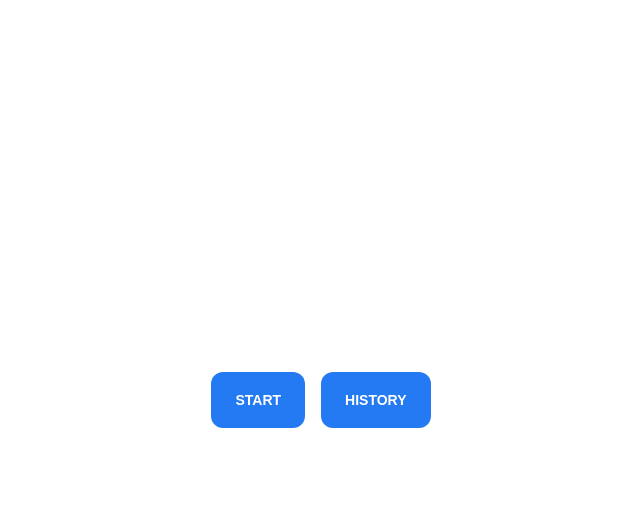
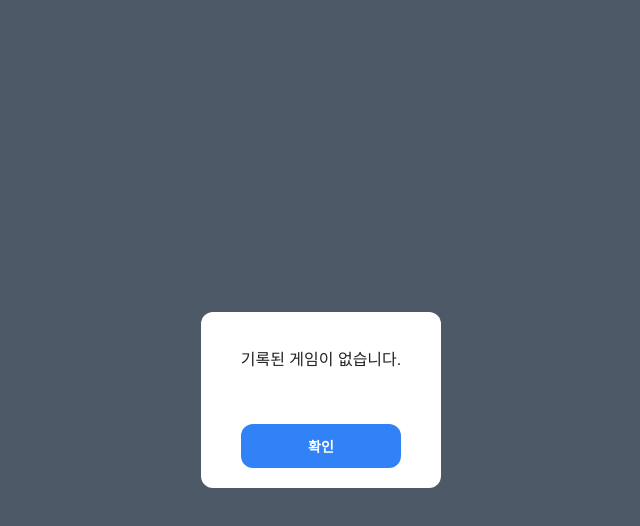
Before and after one commit to jk1635/tic-tac-toe, a React (Create React App) app: page / in a window 1280 px wide. Both pictures are taken after a click on the button "HISTORY". Shown: the top 526 px of the page, without its empty margins (319-959 px from the left). Built offline with nearby package versions, Linux system fonts and the light colour scheme.

Commit message:
feat: dialog 추가

```diff
--- /dev/null
+++ b/src/components/Dialog/Dialog.styled.ts
@@ -0,0 +1,41 @@
+import styled from '@emotion/styled';
+
+const BackgroundContainer = styled.div`
+    position: fixed;
+    top: 0;
+    left: 0;
+    right: 0;
+    bottom: 0;
+    background-color: ${({ theme }) => theme.colors.gray};
+    z-index: 999;
+`;
+
+const DialogWrapper = styled.div`
+    position: fixed;
+    top: 50%;
+    left: 50%;
+    z-index: 9999;
+    display: flex;
+    flex-direction: column;
+    justify-content: space-between;
+    padding: 2.5rem 1.5rem 1.25rem 1.5rem;
+    width: 15rem;
+    max-width: 20rem;
+    height: 100%;
+    max-height: 11rem;
+    border-radius: 0.75rem;
+    background-color: white;
+    transform: translate(-50%, -50%);
+    text-align: center;
+`;
+
+const Text = styled.div`
+    font-size: 1rem;
+`;
+
+const ButtonWrapper = styled.div`
+    display: flex;
+    justify-content: center;
+`;
+
+export { BackgroundContainer, DialogWrapper, Text, ButtonWrapper };
--- /dev/null
+++ b/src/components/Dialog/Dialog.tsx
@@ -0,0 +1,30 @@
+import React from 'react';
+
+import { Button } from 'components/Button';
+
+import * as S from './Dialog.styled';
+
+interface DialogProps {
+    text: string;
+    isOpen: boolean;
+    isClose: () => void;
+}
+
+const Dialog = ({ isOpen, isClose, text }: DialogProps) => {
+    if (!isOpen) return null;
+
+    return (
+        <S.BackgroundContainer>
+            <S.DialogWrapper>
+                <S.Text>{text}</S.Text>
+                <S.ButtonWrapper>
+                    <Button style={{ width: '10rem', height: '2.75rem' }} onClick={isClose}>
+                        확인
+                    </Button>
+                </S.ButtonWrapper>
+            </S.DialogWrapper>
+        </S.BackgroundContainer>
+    );
+};
+
+export default Dialog;
--- /dev/null
+++ b/src/components/Dialog/index.ts
@@ -0,0 +1,3 @@
+import Dialog from './Dialog';
+
+export { Dialog };
--- a/src/components/FixedBottom/FixedBottom.styled.ts
+++ b/src/components/FixedBottom/FixedBottom.styled.ts
@@ -4,7 +4,7 @@ const BottomContainer = styled.div`
     position: fixed;
     bottom: 0;
     left: 50%;
-    z-index: 1000;
+    z-index: 500;
     width: 100%;
     min-width: var(--min-width);
     max-width: var(--max-width);
--- a/src/components/Icon/Icon.tsx
+++ b/src/components/Icon/Icon.tsx
@@ -9,7 +9,7 @@ interface IconProps {
     children: ReactNode;
 }
 
-const Icon: React.FC<IconProps> = ({ size, bold, color, children }) => {
+const Icon = ({ size, bold, color, children }: IconProps) => {
     return (
         <S.IconWrapper color={color}>
             <span
--- a/src/components/PlayAction/PlayAction.tsx
+++ b/src/components/PlayAction/PlayAction.tsx
@@ -1,4 +1,4 @@
-import React, { useEffect } from 'react';
+import React, { useEffect, useState } from 'react';
 import { useRecoilState, useRecoilValue } from 'recoil';
 
 import useInitializeBoard from 'hooks/useInitializeBoard';
@@ -7,12 +7,16 @@ import { backAbleState } from 'stores/selectors';
 import theme from 'styles/theme';
 import { GameHistory } from 'types';
 
+import { Dialog } from '../Dialog';
 import { FixedBottom } from '../FixedBottom';
 import { Icon } from '../Icon';
 
 import * as S from './PlayAction.styled';
 
 const PlayAction = () => {
+    const [isOpen, setIsOpen] = useState<boolean>(false);
+    const [error, setError] = useState<string>('');
+
     const [gameSettings, setGameSettings] = useRecoilState(gameSettingsState);
     const [gameStatus, setGameStatus] = useRecoilState(gameStatusState);
     const [board, setBoard] = useRecoilState(boardState);
@@ -73,10 +77,16 @@ const PlayAction = () => {
             };
 
             setHistory(prev => [...prev, newGameRecord]);
-            alert('게임 기록이 저장되었습니다.');
+            setError('게임 기록이 저장되었습니다.');
+            setIsOpen(true);
         } else {
-            alert('게임을 완료해주세요.');
+            setError('게임을 완료해주세요.');
+            setIsOpen(true);
         }
+    };
+
+    const handleClose = () => {
+        setIsOpen(false);
     };
 
     return (
@@ -108,6 +118,7 @@ const PlayAction = () => {
                 <S.Text>다시하기</S.Text>
             </S.ActionWrapper>
             <FixedBottom onClick={handleSaveHistory}>Save</FixedBottom>
+            <Dialog text={error} isClose={handleClose} isOpen={isOpen} />
         </S.GameActions>
     );
 };
--- a/src/pages/HomePage.tsx
+++ b/src/pages/HomePage.tsx
@@ -1,22 +1,31 @@
 import styled from '@emotion/styled';
-import React from 'react';
+import React, { useState } from 'react';
 import { useNavigate } from 'react-router-dom';
 import { useRecoilValue } from 'recoil';
 
 import { Button } from 'components/Button';
 import { BasicContainer } from 'components/Common';
+import { Dialog } from 'components/Dialog';
 import { historyState } from 'stores/atoms';
 
 const HomePage = () => {
     const navigate = useNavigate();
+    const [isOpen, setIsOpen] = useState<boolean>(false);
+    const [error, setError] = useState<string>('');
+
     const history = useRecoilValue(historyState);
 
     const handleHistory = () => {
         if (history.length === 0) {
-            alert('기록된 게임이 없습니다.');
-            return;
+            setError('기록된 게임이 없습니다.');
+            setIsOpen(true);
+        } else {
+            navigate('/history');
         }
-        navigate('/history');
+    };
+
+    const handleClose = () => {
+        setIsOpen(false);
     };
 
     return (
@@ -24,6 +33,7 @@ const HomePage = () => {
             <ButtonWrapper>
                 <Button onClick={() => navigate('/setting')}>start</Button>
                 <Button onClick={handleHistory}>history</Button>
+                <Dialog text={error} isClose={handleClose} isOpen={isOpen} />
             </ButtonWrapper>
         </BasicContainer>
     );
--- a/src/pages/SettingPage.tsx
+++ b/src/pages/SettingPage.tsx
@@ -1,9 +1,10 @@
 import styled from '@emotion/styled';
-import React from 'react';
+import React, { useState } from 'react';
 import { useNavigate } from 'react-router-dom';
 import { useRecoilState } from 'recoil';
 
 import { BasicContainer } from 'components/Common';
+import Dialog from 'components/Dialog/Dialog';
 import { FixedBottom } from 'components/FixedBottom';
 import { Header } from 'components/Header';
 import { Icon } from 'components/Icon';
@@ -15,6 +16,9 @@ import { Option, PlayerColor, PlayerMark, StartingPlayer } from 'types';
 
 const SettingPage = () => {
     const navigate = useNavigate();
+
+    const [isOpen, setIsOpen] = useState<boolean>(false);
+    const [error, setError] = useState<string>('');
 
     const [gameSettings, setGameSettings] = useRecoilState(gameSettingsState);
 
@@ -123,10 +127,15 @@ const SettingPage = () => {
         const player1 = gameSettings.players[0];
         const player2 = gameSettings.players[1];
         if (player1.color === player2.color && player1.mark === player2.mark) {
-            alert('플레이어 1과 플레이어 2의 마크와 색상이 동일합니다. 구별할 수 있게 바꿔주세요.');
+            setError('플레이어 1과 플레이어 2의 마크와 색상이 동일합니다. 구별할 수 있게 바꿔주세요.');
+            setIsOpen(true);
         } else {
             navigate('/board');
         }
+    };
+
+    const handleClose = () => {
+        setIsOpen(false);
     };
 
     return (
@@ -180,6 +189,7 @@ const SettingPage = () => {
                 onChange={handleStartingPlayerChange}
             />
             <FixedBottom onClick={handleStart}>Start</FixedBottom>
+            <Dialog text={error} isClose={handleClose} isOpen={isOpen} />
         </BasicContainer>
     );
 };
--- a/src/styles/theme.ts
+++ b/src/styles/theme.ts
@@ -2,7 +2,7 @@ import { Theme } from '@emotion/react';
 
 const theme: Theme = {
     colors: {
-        primary: '#237af2',
+        primary: '#3182f6',
         white: '#ffffff',
         black: '#000000',
         gray: '#4e5968',
```
Also changed, not shown: 1 other file (tests, documents, lock files or other folders).
